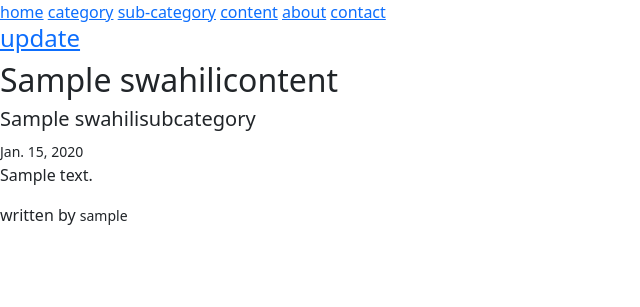
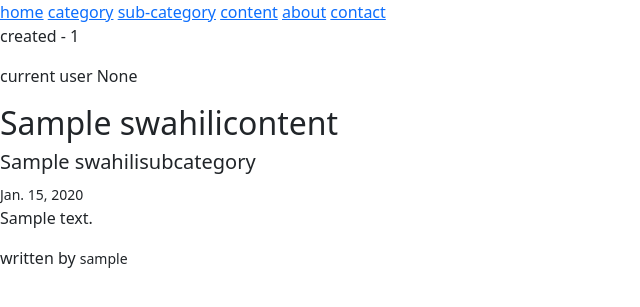
Before and after one commit to joe-duop/random, a Django app: a page that uses swahili/templates/topic/swahiliDetailView.html in a window 1280 px wide. Shown: the top 307 px of the page, without its empty margins (0-640 px from the left). Run offline with Django 3.2, Linux system fonts and the light colour scheme; tables that the repository leaves empty hold one stand-in row (values such as "Sample post"); some libraries are stand-ins or nearby versions.

Commit message:
tweak only a user to update own post

```diff
--- a/swahili/templates/topic/swahiliDetailView.html
+++ b/swahili/templates/topic/swahiliDetailView.html
@@ -5,7 +5,16 @@
 {% endblock title %}
 
 {% block content %}
-<h4><a href="{% url 'swahili_update' swahili_det.slug %}">update</a></h4>
+
+<p>created - {{swahili_det.author.id}}</p>
+<p>current user {{user.id}}</p>
+
+{% if user.is_authenticated %}
+  {% if user.id == swahili_det.author.id %}
+    <h4><a href="{% url 'swahili_update' swahili_det.slug %}">update</a></h4>
+  {% endif %}
+{% endif %}
+
 
 <h2>{{swahili_det.title}}</h2>
 <h5>{{swahili_det.category}}</h5>
```
